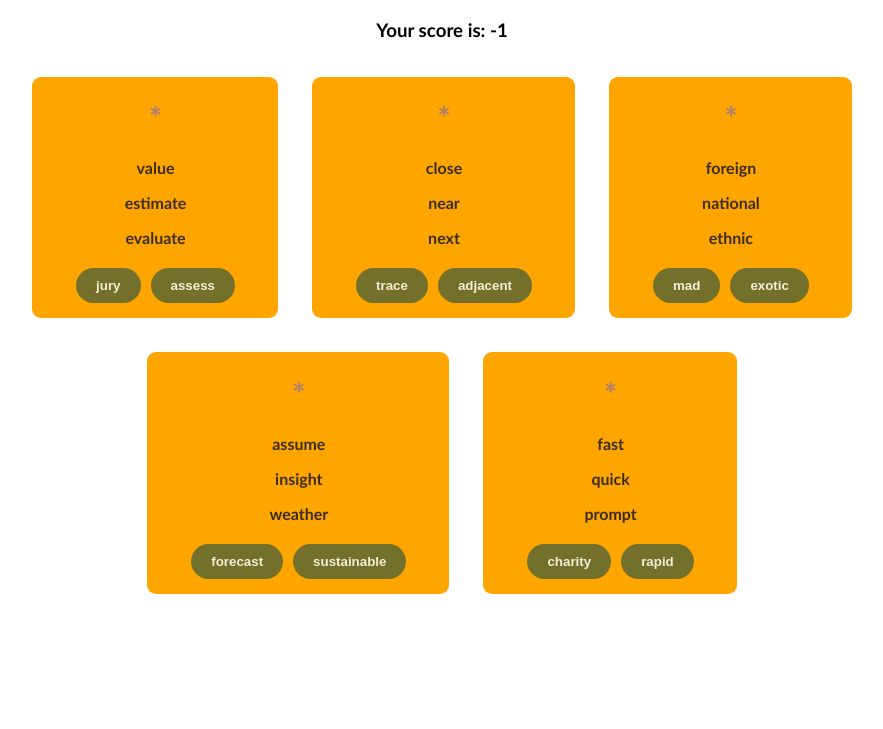
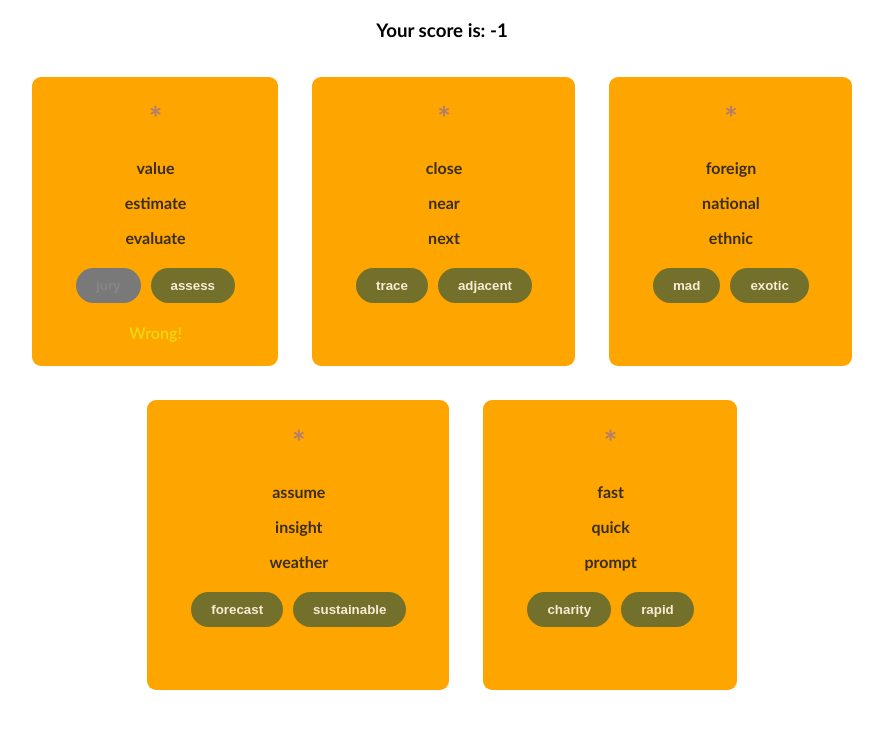
Before and after one commit to ikennarichard/word_association_game, a plain HTML site: page word_assoc_game/index.html in a window 1280 px wide. Both pictures are taken after a click on the button "jury". Shown: the part 171-900 px from the top of the page, without its empty margins (198-1081 px from the left). Drawn offline with Linux system fonts and the light colour scheme.

Commit message:
fix function parameters  and add readme

```diff
--- a/word_assoc_game/script.js
+++ b/word_assoc_game/script.js
@@ -43,22 +43,24 @@ scoreDisplay.textContent = score;
 
 //get the questionDisplay and populate it with the questions
 
-const populateQuestions = () => {
+function populateQuestions(){
     questions.forEach(question => {
         const questionBox = document.createElement('div')
         questionBox.classList.add('question_box')
 
+//logo display
         const logoDisplay = document.createElement('h1')
         logoDisplay.textContent = "*"
         questionBox.append(logoDisplay)
 
+        //create p tag to hold question text
         question.quiz.forEach(tip => {
             const tipText = document.createElement('p')
             tipText.textContent = tip
             questionBox.append(tipText)
         })
 
-        //our questions buttons
+        //a div to store our questions buttons
         const questionButtons = document.createElement('div')
         questionButtons.classList.add('question_buttons')
         questionBox.append(questionButtons)
@@ -69,12 +71,15 @@ const populateQuestions = () => {
             questionButton.textContent = option
 
             //event listener to handle checking result
-            questionButton.addEventListener('click', () => checkAnswer(questionButton, option, optionIndex + 1, question.correct))
+            questionButton.addEventListener('click', () => checkAnswer(questionBox, questionButton, option, optionIndex + 1, question.correct))
 
             questionButtons.append(questionButton)
         })
 
+        const answerDisplay = document.createElement('div')
+        answerDisplay.classList.add('answer_display');
 
+        questionBox.append(answerDisplay)
         questionDisplay.append(questionBox)
 
     })
@@ -82,18 +87,32 @@ const populateQuestions = () => {
 
 populateQuestions()
 
-function checkAnswer(questionButton, option, optionIndex, correctOption) {
+function checkAnswer(questionBox,questionButton, option, optionIndex, correctOption) {
 
     console.log(option, 'clicked')
 
     if (optionIndex === correctOption) {
         score++
         scoreDisplay.textContent = score
+        addResult(questionBox, 'Correct!', 'correct')
 
     } else {
         score--
         scoreDisplay.textContent = score
+        addResult(questionBox, 'Wrong!', 'wrong')
     }
     clicked.push(option)
     questionButton.disabled = clicked.includes(option)
 }
+
+//where we add result to answer_display
+
+function addResult(questionBox, answer, className) {
+    const answerDisplay = questionBox.querySelector('.answer_display')
+    answerDisplay.classList.remove('wrong')
+    answerDisplay.classList.remove('correct')
+    answerDisplay.classList.add(className)
+    answerDisplay.textContent = answer
+}
+
+//49.47
--- a/word_assoc_game/styles.css
+++ b/word_assoc_game/styles.css
@@ -26,6 +26,11 @@
     color: rgb(177, 126, 111);
 }
 
+.question_buttons{
+    display: flex;
+    flex-direction: row;
+}
+
 .question_button{
     margin: 5px;
     padding: 10px 20px;
@@ -35,3 +40,23 @@
     color: antiquewhite;
     font-weight: bold;
 }
+.question_button:disabled{
+    color: rgba(134,134,134);
+    background-color: rgb(121,121,121);
+}
+
+
+.answer_display{
+    display: flex;
+    height: 48px;
+    align-items: center;
+    justify-content: center;
+}
+
+.answer_display.correct{
+    color: #2017;
+}
+
+.answer_display.wrong{
+    color: rgba(230, 230, 20, 0.716);
+}
```
Also changed, not shown: 2 other files.
